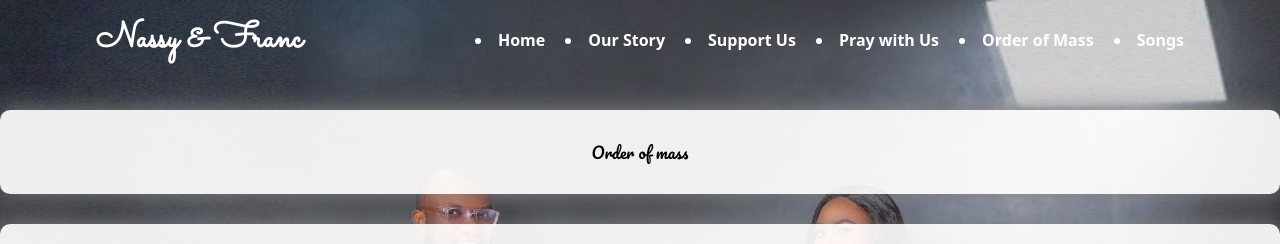
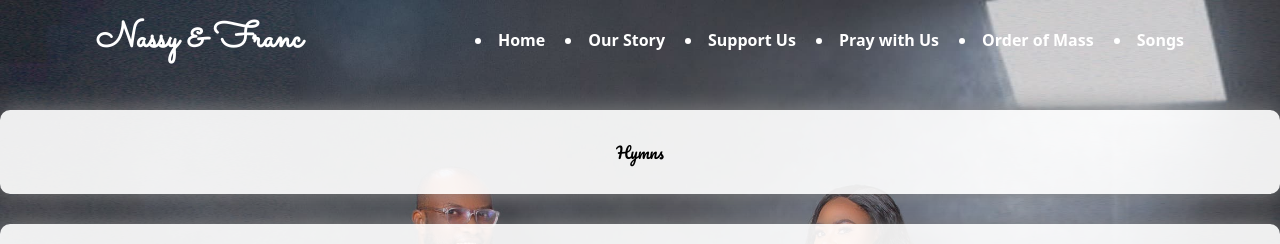
Before and after one commit to coderitec/francgothiscoderite, a Next.js app: page /mass in a window 1280 px wide. Shown: the top 244 px of the page. Built offline with nearby package versions, Linux system fonts and the light colour scheme.

Commit message:
fix: change text

```diff
--- a/src/app/mass/page.jsx
+++ b/src/app/mass/page.jsx
@@ -14,7 +14,7 @@ const pac = Pacifico({ subsets: ["latin"], weight: "400" });
 export default function WeddingMass() {
   return (
     <main className={`${styles.mass} ${pac.className}`}>
-        <h1 className="text-center">Order of mass</h1>
+        <h1 className="text-center">Hymns </h1>
         <Entrance/>
         {/* <Readings/> */}
         <Offertory/>
```
